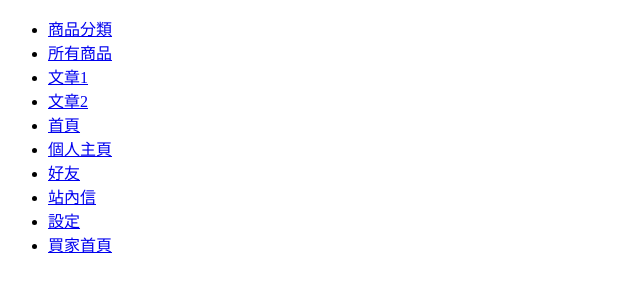
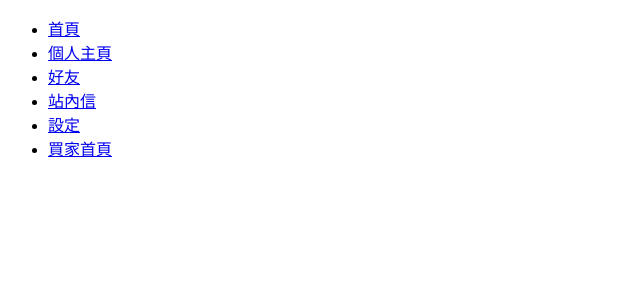
Before and after one commit to hamilton41/lineshop_rwd, a plain HTML site: page index.html in a window 1280 px wide. Shown: the whole page, without its empty margins (0-640 px from the left). Drawn offline with Linux system fonts and the light colour scheme.

Commit message:
20220620

```diff
--- a/index.html
+++ b/index.html
@@ -11,10 +11,7 @@
 <body>
 
     <ul>
-        <li><a href="./商品分類/商品分類.html">商品分類</a></li>
-        <li><a href="./所有商品/index.html">所有商品</a></li>
-        <li><a href="./文章/index.html">文章1</a></li>
-        <li><a href="./文章/index2.html">文章2</a></li>
+
         <li><a href="./首頁/index.html">首頁</a></li>
         <li><a href="./我的商城/個人主頁/個人主頁.html">個人主頁</a></li>
         <li><a href="./我的商城/好友/好友.html">好友</a></li>
```
